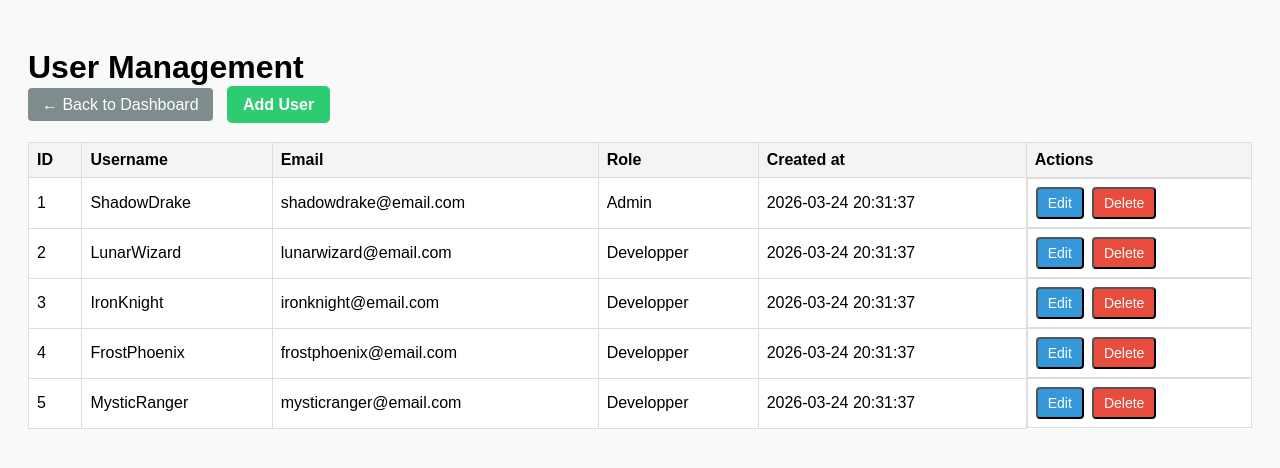
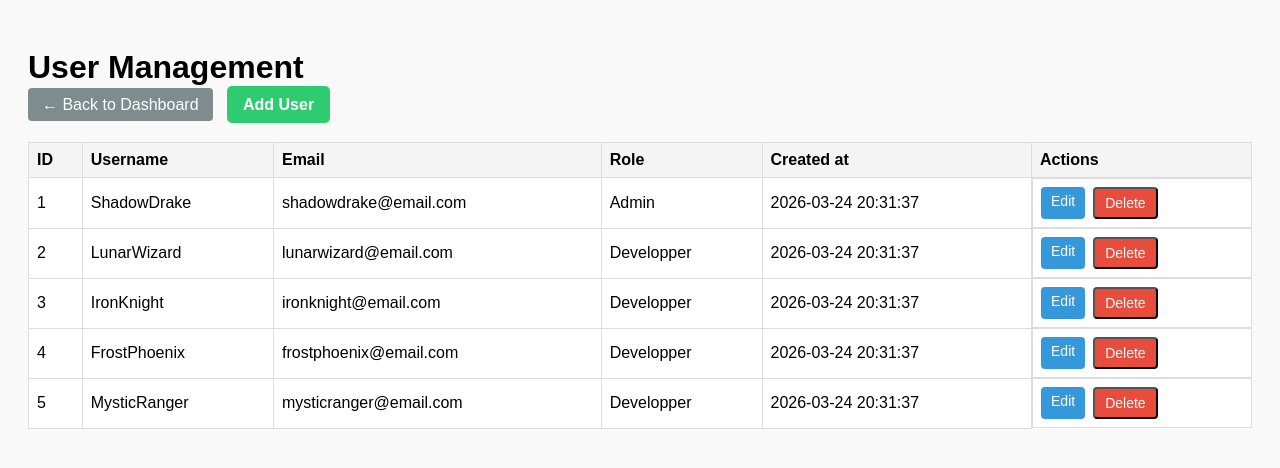
Before and after one commit to BEN-ESSAHRAOUI-Yassine/DevGenius_Prompt_Repo, a PHP site: page /admin/users.php in a window 1280 px wide. Shown: the top 468 px of the page. Run offline with PHP 8.4, Linux system fonts and the light colour scheme; a user stored in the database is signed in; data comes from the database, SQL or seed files in the repository.

Commit message:
update delete page

```diff
--- a/admin/users.php
+++ b/admin/users.php
@@ -61,10 +61,9 @@ $users = $pdo->query("SELECT * FROM users")
 
 <td class="actions">
 
-<form method="POST" action="edit_user.php" style="display:inline;">
-    <input type="hidden" name="id" value="<?= $u['id'] ?>">
-    <button class="btn-edit">Edit</button>
-</form>
+<a href="edit_user.php?id=<?= $u['id'] ?>" class="btn-edit">
+Edit
+</a>
 
 <form method="POST" action="delete_user.php"
       onsubmit="return confirm('Delete this user?')"
```
